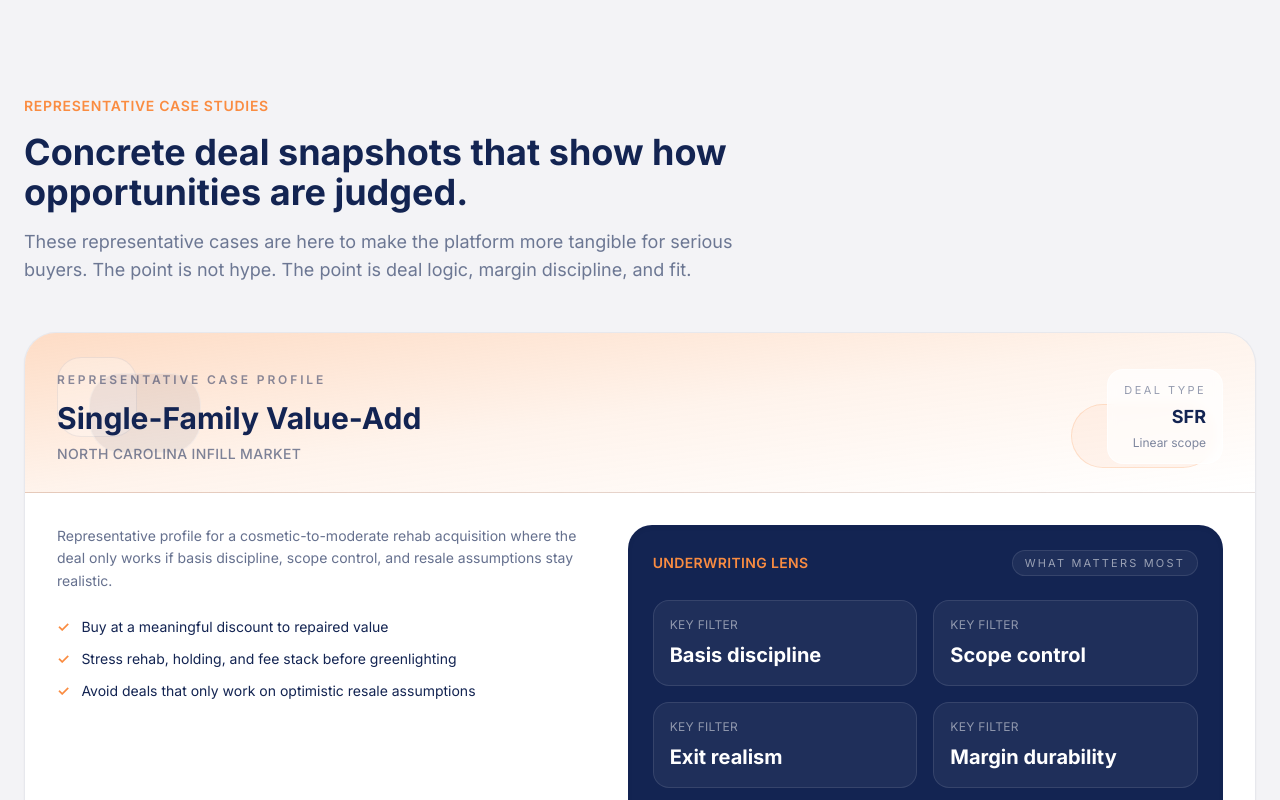
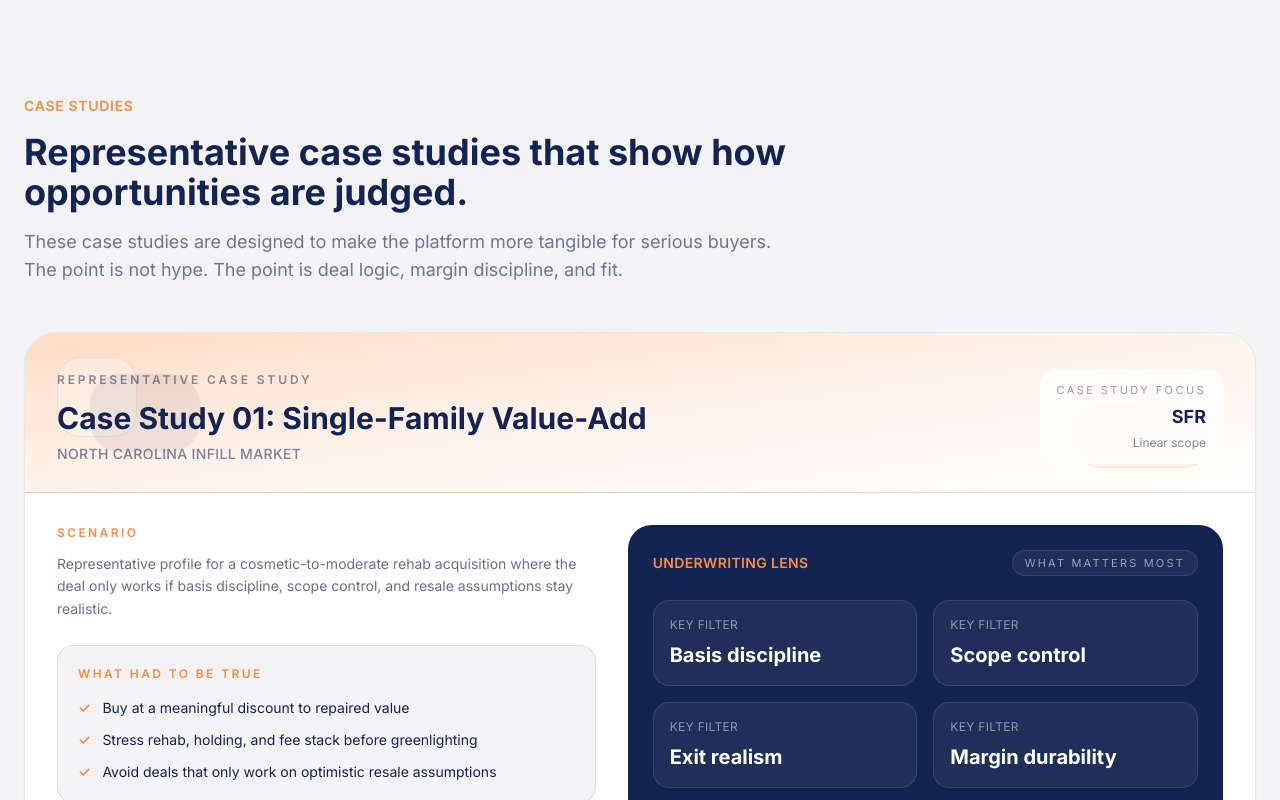
Before and after one commit to ashersoutherncities-art/southern-cities-investors, a Next.js app: page /portfolio in a window 1280 px wide. Shown: the part 1020-1820 px from the top of the page. Built offline with nearby package versions, Linux system fonts and the light colour scheme.

Commit message:
Make portfolio cards read as case studies

```diff
--- a/app/portfolio/page.tsx
+++ b/app/portfolio/page.tsx
@@ -9,9 +9,9 @@ export const metadata: Metadata = {
 
 const caseStudies = [
   {
-    title: "Single-Family Value-Add",
+    title: "Case Study 01: Single-Family Value-Add",
     market: "North Carolina infill market",
-    badge: "Representative case profile",
+    badge: "Representative case study",
     dealType: "SFR",
     motif: "Linear scope",
     accent: "from-orange/30 via-orange/10 to-transparent",
@@ -26,9 +26,9 @@ const caseStudies = [
     marginNote: "Strong deals in this category are filtered through basis, scope, and resale discipline before they ever feel exciting.",
   },
   {
-    title: "Small Multifamily Repositioning",
+    title: "Case Study 02: Small Multifamily Repositioning",
     market: "Neighborhood-scale multifamily",
-    badge: "Representative case profile",
+    badge: "Representative case study",
     dealType: "Multifamily",
     motif: "Layered unit economics",
     accent: "from-navy/30 via-orange/10 to-transparent",
@@ -43,9 +43,9 @@ const caseStudies = [
     marginNote: "The right multifamily opportunity survives slower lease-up, real friction, and more conservative operating assumptions.",
   },
   {
-    title: "Land or Transitional Asset Review",
+    title: "Case Study 03: Land or Transitional Asset Review",
     market: "Growth corridor / secondary market",
-    badge: "Representative case profile",
+    badge: "Representative case study",
     dealType: "Land",
     motif: "Exit path discipline",
     accent: "from-orange/25 via-navy/10 to-transparent",
@@ -118,10 +118,10 @@ export default function PortfolioPage() {
       <section className="py-20 sm:py-24 bg-navy/5 border-b border-navy/10">
         <div className="site-shell">
           <div className="max-w-3xl mb-12">
-            <p className="text-orange font-semibold text-sm uppercase tracking-wider mb-4">Representative case studies</p>
-            <h2 className="text-3xl sm:text-4xl font-bold text-navy">Concrete deal snapshots that show how opportunities are judged.</h2>
+            <p className="text-orange font-semibold text-sm uppercase tracking-wider mb-4">Case studies</p>
+            <h2 className="text-3xl sm:text-4xl font-bold text-navy">Representative case studies that show how opportunities are judged.</h2>
             <p className="mt-4 text-lg text-navy/60">
-              These representative cases are here to make the platform more tangible for serious buyers. The point is not hype. The point is deal logic, margin discipline, and fit.
+              These case studies are designed to make the platform more tangible for serious buyers. The point is not hype. The point is deal logic, margin discipline, and fit.
             </p>
           </div>
 
@@ -141,7 +141,7 @@ export default function PortfolioPage() {
                       <p className="mt-2 text-sm font-medium text-navy/55 uppercase tracking-wide">{study.market}</p>
                     </div>
                     <div className="shrink-0 rounded-2xl border border-white/60 bg-white/70 px-4 py-3 text-right backdrop-blur-sm">
-                      <p className="text-[11px] uppercase tracking-[0.22em] text-navy/45">Deal type</p>
+                      <p className="text-[11px] uppercase tracking-[0.22em] text-navy/45">Case study focus</p>
                       <p className="mt-1 text-lg font-bold text-navy">{study.dealType}</p>
                       <p className="text-xs text-navy/55 mt-1">{study.motif}</p>
                     </div>
@@ -151,15 +151,19 @@ export default function PortfolioPage() {
                 <div className="p-8">
                   <div className="grid xl:grid-cols-[0.95fr_1.05fr] gap-8 items-start">
                     <div>
-                      <p className="text-sm text-navy/65 leading-relaxed">{study.summary}</p>
+                      <p className="text-xs font-semibold uppercase tracking-[0.2em] text-orange">Scenario</p>
+                      <p className="mt-3 text-sm text-navy/65 leading-relaxed">{study.summary}</p>
 
-                      <div className="mt-6 space-y-3 text-sm text-navy/72">
+                      <div className="mt-6 rounded-2xl border border-navy/10 bg-navy/5 p-5">
+                        <p className="text-xs font-semibold uppercase tracking-[0.2em] text-orange">What had to be true</p>
+                        <div className="mt-4 space-y-3 text-sm text-navy/72">
                           {study.focus.map((item) => (
                             <div key={item} className="flex gap-3">
                               <span className="text-orange font-bold">✓</span>
                               <span>{item}</span>
                             </div>
                           ))}
+                        </div>
                       </div>
                     </div>
 
```
Lines whose indentation alone changed are shown as unchanged.
